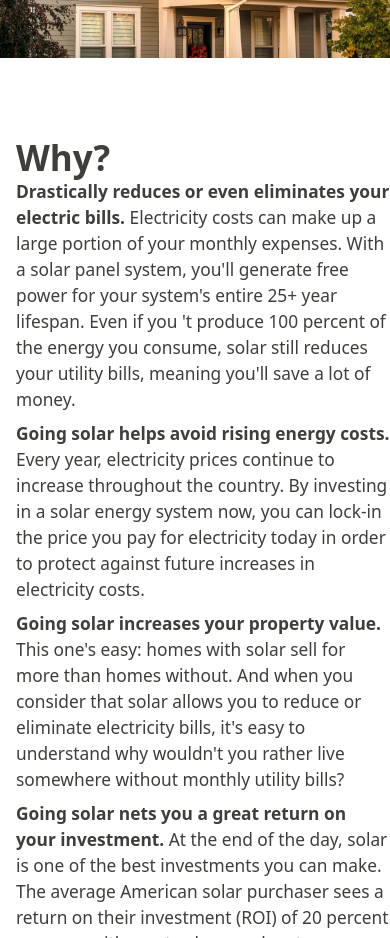
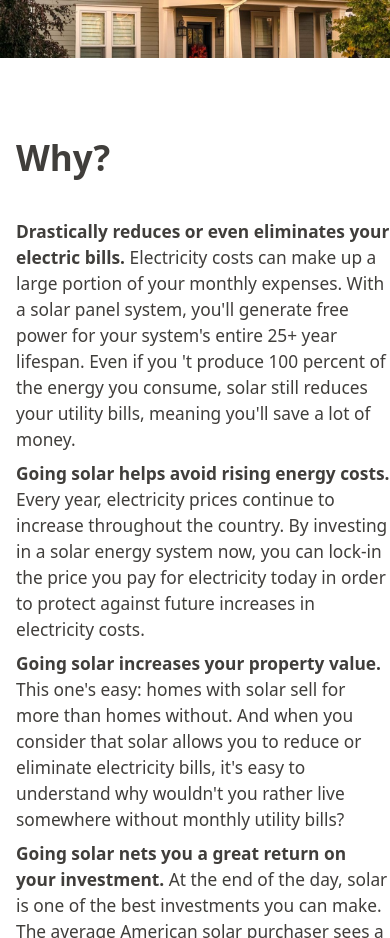
Before and after one commit to Muzammil-khan710/kinhome, a Next.js app: page / in a window 390 px wide. Shown: the part 860-1798 px from the top of the page. Built offline with nearby package versions, Linux system fonts and the light colour scheme.

Commit message:
fixed padding

```diff
--- a/src/components/Why.tsx
+++ b/src/components/Why.tsx
@@ -3,7 +3,7 @@ type Props = {}
 const WhyComp = (props: Props) => {
     return (
         <section className="text-primary ml-4 lg:flex-row flex-col flex lg:gap-12 my-20 justify-center">
-            <h2 className="text-5xl lg:mr-20 font-semibold self-start lg:sticky top-[130px] ">Why?</h2>
+            <h2 className="text-5xl lg:mr-20 font-semibold self-start pb-10 lg:sticky top-[130px] ">Why?</h2>
             <div className="container flex flex-col gap-2 text-base lg:max-w-lg">
                 <p>
                     <strong>Drastically reduces or even eliminates your electric bills.</strong> Electricity costs can make up a large portion of your monthly expenses. With a solar panel system, you&apos;ll generate free power for your system&apos;s entire 25+ year lifespan. Even if you &apos;t produce 100 percent of the energy you consume, solar still reduces your utility bills, meaning you&apos;ll save a lot of money.
```
